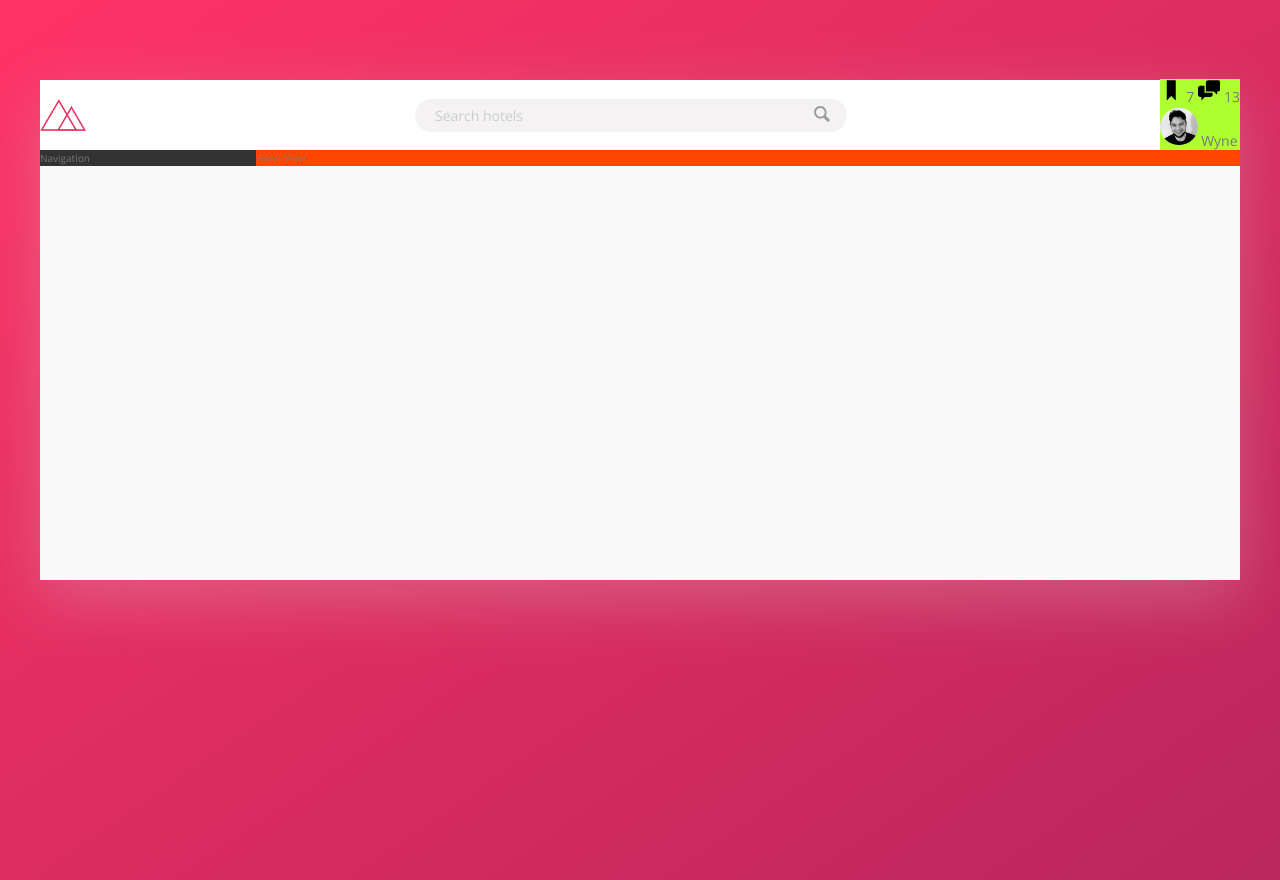
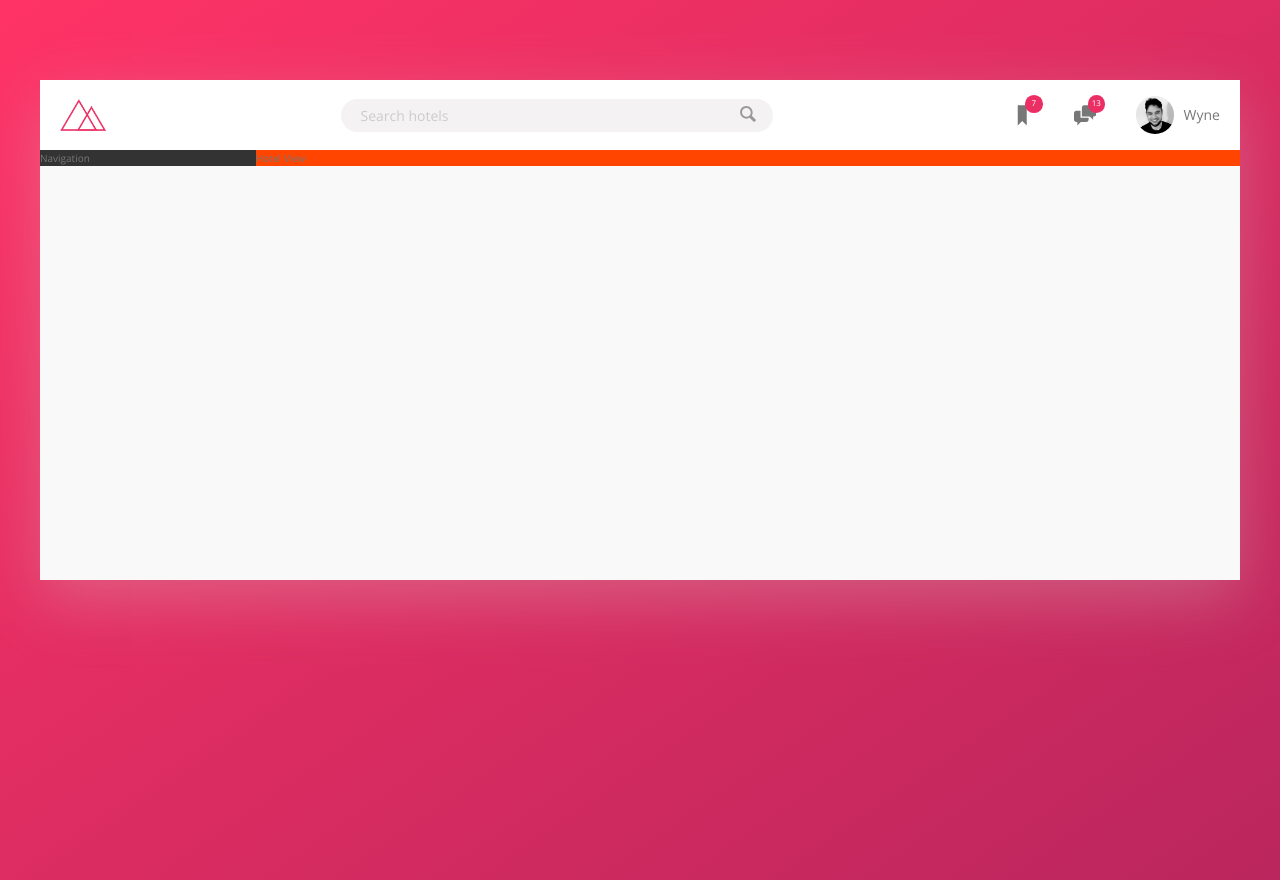
Before and after one commit to wyne-ybanez/Advanced-Sass-Flexbox, a website: page index.html in a window 1280 px wide. Drawn offline with nearby package versions, Linux system fonts and the light colour scheme.

Commit message:
fix notifications header component

```diff
--- a/index.html
+++ b/index.html
@@ -30,18 +30,21 @@
         </form>
 
         <nav class="user-nav">
-          <div class="user-nav__nav__icon-box">
+          <div class="user-nav__icon-box">
             <!-- Use of svg image, SVG source: iconmoon.io -->
             <svg class="user-nav__icon">
               <use xlink:href="img/sprite.svg#icon-bookmark"></use>
             </svg>
             <span class="user-nav__notification">7</span>
+          </div>
 
+          <div class="user-nav__icon-box">
             <svg class="user-nav__icon">
               <use xlink:href="img/sprite.svg#icon-chat"></use>
             </svg>
             <span class="user-nav__notification">13</span>
           </div>
+
           <div class="user-nav__user">
             <img
               src="img/Avatar.png"
--- a/sass/_components.scss
+++ b/sass/_components.scss
@@ -1,7 +1,26 @@
+/* COLOR REFERENCE
+
+--color-primary: #eb2f64;
+--color-primary-light: #FF3366;
+--color-primary-dark: #BA265D;
+
+--color-grey-light-1: #faf9f9;
+--color-grey-light-2: #f4f2f2;
+--color-grey-light-3: #f0eeee;
+--color-grey-light-4: #ccc;
+
+--color-grey-dark-1: #333;
+--color-grey-dark-2: #777;
+--color-grey-dark-3: #999;
+
+--shadow-dark: 0 2rem 6rem rgba(215, 201, 201, 0.3);
+*/
+
 /////////////////////////////////
 // LOGO
 .logo {
     height: 3.25rem;
+    margin-left: 2rem;
 }
 
 /////////////////////////////////
@@ -67,19 +86,48 @@
 /////////////////////////////////
 // USER NAVIGATION
 .user-nav {
-    background-color: greenyellow;
+    align-self: stretch;
+
+    display: flex;
+    justify-content: space-between;
+    align-items: center;
+
+    // padding between user nav items (right side of header)
+    & > * {
+        padding: 0 2rem;
+        cursor: pointer;
+        height: 100%;
+        display: flex;
+        align-items: center;
+    }
+
+    & > *:hover {
+        background-color: var(--color-grey-light-2);
+    }
 
     &__icon-box {
-
+        position: relative;
     }
 
     &__icon {
         height: 2.25rem;
         width: 2.25rem;
+        fill: var(--color-grey-dark-2);
     }
 
     &__notification {
-
+        font-size: 0.8rem;
+        height: 1.75rem;
+        width: 1.75rem;
+        border-radius: 50%;
+        background-color: var(--color-primary);
+        color: #fff;
+        position: absolute;
+        top: 1.5rem;
+        right: 1.1rem;
+        display: flex;
+        align-items: center;
+        justify-content: center;
     }
 
     &__user {
@@ -89,6 +137,7 @@
     &__user-photo {
         height: 3.75rem;
         border-radius: 50%;
+        margin-right: 1rem;
     }
 
     &__user-name {
```
Also changed, not shown: css/style.css.
